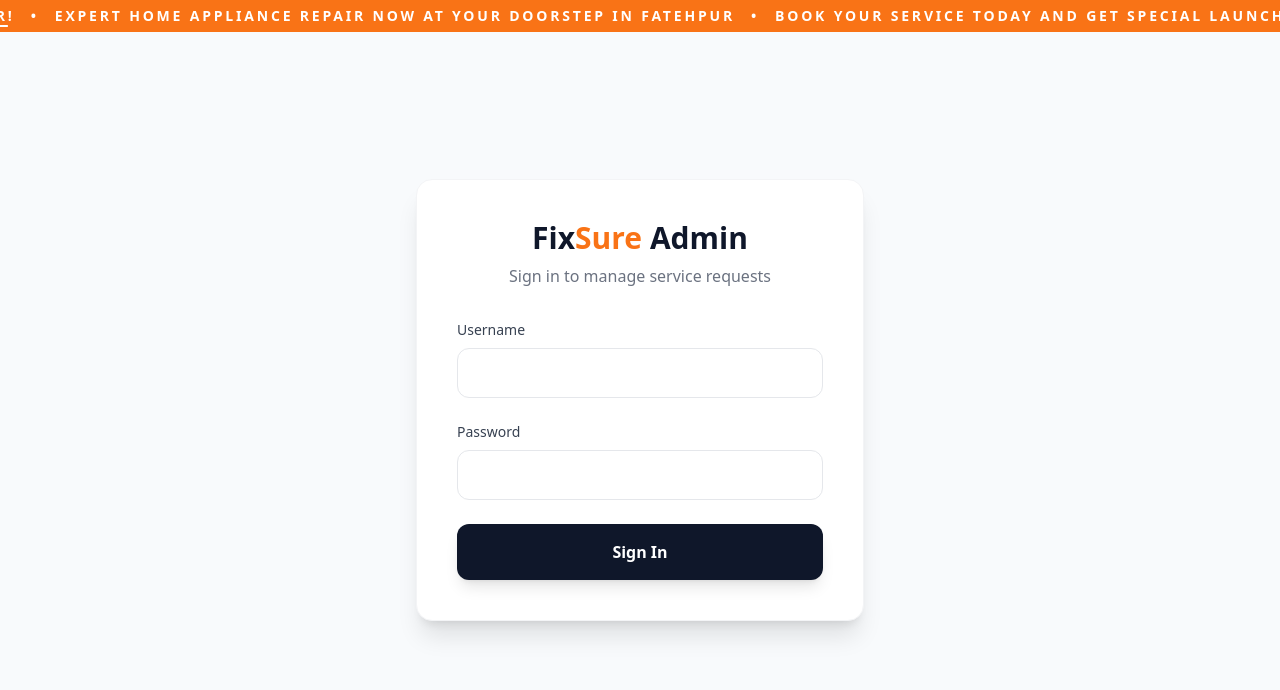
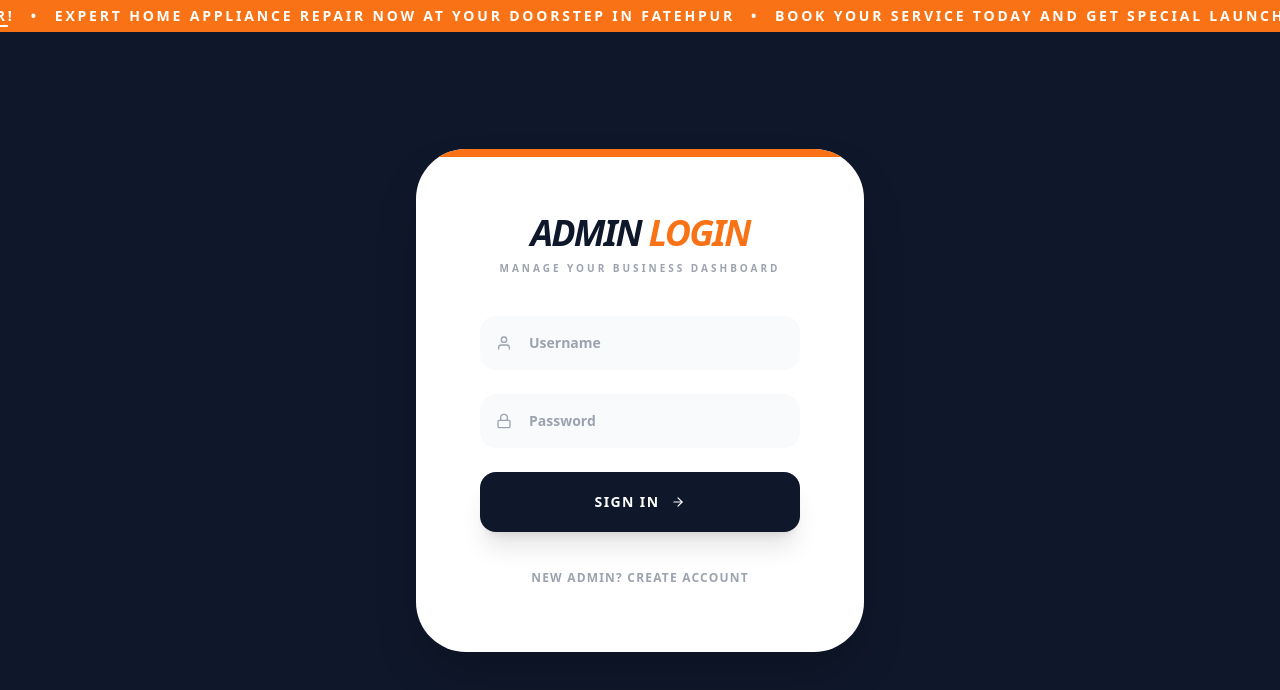
Before and after one commit to Absar11/FixSure, a React (Vite) app in the folder client/: page /admin/login in a window 1280 px wide. Shown: the top 690 px of the page. Built offline with nearby package versions, Linux system fonts and the light colour scheme; no server answers.

Commit message:
fix and redesign admin login

```diff
--- a/client/src/pages/AdminLogin.jsx
+++ b/client/src/pages/AdminLogin.jsx
@@ -1,12 +1,12 @@
 import React, { useState } from 'react';
-import { useNavigate } from 'react-router-dom';
+import { useNavigate, Link } from 'react-router-dom';
 import api from '../utils/api';
 import { toast } from 'react-hot-toast';
 import { FiLock, FiUser, FiArrowRight } from 'react-icons/fi';
 
 const AdminLogin = () => {
   const [credentials, setCredentials] = useState({ username: '', password: '' });
-  const [error, setError] = useState('');
+  const [isSubmitting, setIsSubmitting] = useState(false);
   const navigate = useNavigate();
 
   const handleChange = (e) => {
@@ -15,46 +15,81 @@ const AdminLogin = () => {
 
   const handleSubmit = async (e) => {
     e.preventDefault();
+    setIsSubmitting(true);
     try {
-      // Since we haven't set up the initial admin user in DB via seeding yet,
-      // I'll leave this functional but in reality you'd need to seed a user.
-      const res = await axios.post('http://192.168.29.141:5000/api/admin/login', {
+      const res = await api.post('/api/admin/login', {
         username: credentials.username.trim(),
         password: credentials.password.trim()
       });
       localStorage.setItem('adminToken', res.data.token);
+      toast.success('Welcome Back, Admin!');
       navigate('/admin/dashboard');
     } catch (err) {
-      setError('Invalid credentials');
+      console.error('Login Error:', err);
+      toast.error(err.response?.data?.message || 'Invalid Credentials');
+    } finally {
+      setIsSubmitting(false);
     }
   };
 
   return (
-    <div className="min-h-screen flex items-center justify-center bg-brand-light">
-      <div className="bg-white p-10 rounded-2xl shadow-xl w-full max-w-md border border-gray-100">
-        <div className="text-center mb-8">
-          <h2 className="text-3xl font-bold mb-2">
-            <span className="text-brand-navy">Fix</span>
-            <span className="text-brand-orange">Sure</span> Admin
-          </h2>
-          <p className="text-gray-500">Sign in to manage service requests</p>
+    <div className="min-h-screen bg-brand-navy flex items-center justify-center p-6 font-sans">
+      <div className="max-w-md w-full">
+        <div className="bg-white rounded-[50px] shadow-2xl p-10 md:p-16 relative overflow-hidden">
+          <div className="absolute top-0 left-0 w-full h-2 bg-brand-orange"></div>
+
+          <div className="text-center mb-10">
+            <h1 className="text-4xl font-black text-brand-navy tracking-tighter uppercase italic">Admin <span className="text-brand-orange">Login</span></h1>
+            <p className="text-[10px] font-black text-gray-400 uppercase tracking-[0.3em] mt-2">Manage your business dashboard</p>
+          </div>
+
+          <form onSubmit={handleSubmit} className="space-y-6">
+            <div className="relative group">
+              <FiUser className="absolute left-4 top-1/2 -translate-y-1/2 text-gray-400 group-focus-within:text-brand-orange" />
+              <input
+                type="text"
+                name="username"
+                placeholder="Username"
+                required
+                value={credentials.username}
+                onChange={handleChange}
+                className="w-full pl-12 pr-4 py-4 rounded-2xl bg-gray-50 border border-transparent focus:bg-white focus:border-brand-orange outline-none font-bold text-sm"
+              />
+            </div>
+
+            <div className="relative group">
+              <FiLock className="absolute left-4 top-1/2 -translate-y-1/2 text-gray-400 group-focus-within:text-brand-orange" />
+              <input
+                type="password"
+                name="password"
+                placeholder="Password"
+                required
+                value={credentials.password}
+                onChange={handleChange}
+                className="w-full pl-12 pr-4 py-4 rounded-2xl bg-gray-50 border border-transparent focus:bg-white focus:border-brand-orange outline-none font-bold text-sm"
+              />
+            </div>
+
+            <button
+              type="submit"
+              disabled={isSubmitting}
+              className="w-full bg-brand-navy hover:bg-gray-800 text-white font-black py-5 rounded-2xl shadow-xl transition-all transform hover:-translate-y-1 flex items-center justify-center space-x-3 uppercase tracking-widest text-sm"
+            >
+              {isSubmitting ? 'Signing In...' : (
+                <>
+                  <span>Sign In</span>
+                  <FiArrowRight />
+                </>
+              )}
+            </button>
+          </form>
+
+          <div className="mt-8 text-center">
+            <Link to="/admin/register" className="text-xs font-black text-gray-400 hover:text-brand-orange uppercase tracking-widest transition-colors">
+              New Admin? Create Account
+            </Link>
+          </div>
         </div>
-
-        {error && <div className="bg-red-50 text-red-600 p-3 rounded-lg mb-6 text-center">{error}</div>}
-
-        <form onSubmit={handleSubmit} className="space-y-6">
-          <div>
-            <label className="block text-sm font-medium text-gray-700 mb-2">Username</label>
-            <input type="text" name="username" value={credentials.username} onChange={handleChange} required className="w-full px-4 py-3 rounded-xl border border-gray-200 focus:outline-none focus:ring-2 focus:ring-brand-orange" />
-          </div>
-          <div>
-            <label className="block text-sm font-medium text-gray-700 mb-2">Password</label>
-            <input type="password" name="password" value={credentials.password} onChange={handleChange} required className="w-full px-4 py-3 rounded-xl border border-gray-200 focus:outline-none focus:ring-2 focus:ring-brand-orange" />
-          </div>
-          <button type="submit" className="w-full bg-brand-navy hover:bg-gray-800 text-white font-bold py-4 rounded-xl shadow-lg transition-all">
-            Sign In
-          </button>
-        </form>
       </div>
     </div>
   );
```
